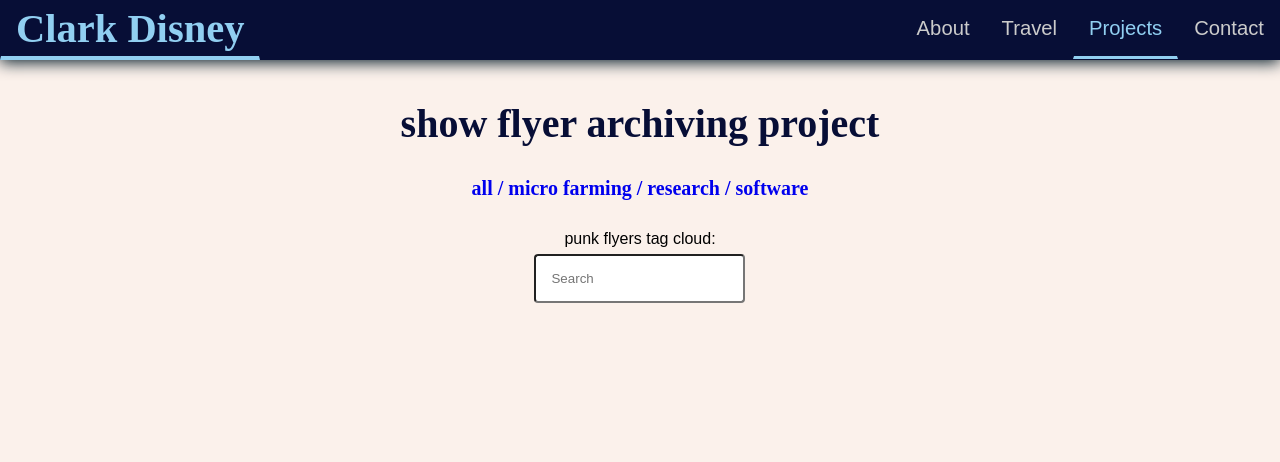
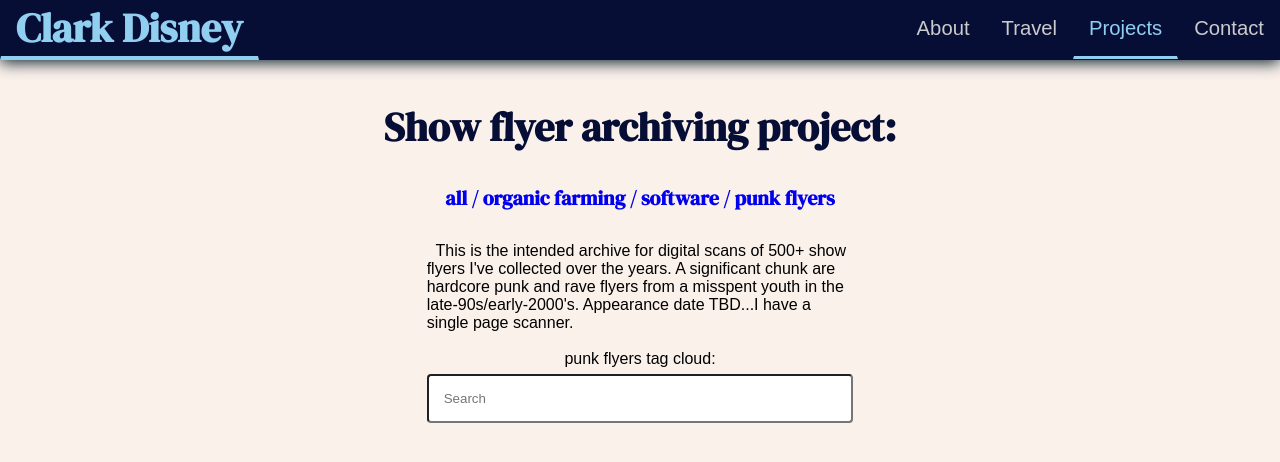
Before and after one commit to clarkadisney/clarkadisney.github.io, a Jekyll site: the page built from punkflyers.html, in a window 1280 px wide. Shown: the top 462 px of the page. Built offline with Jekyll 4.4.1, drawn with Linux system fonts in a browser that asks for light colours; nearby versions of some CDN libraries.

Commit message:
Add files via upload

```diff
--- a/_layouts/default.html
+++ b/_layouts/default.html
@@ -5,7 +5,9 @@
 <link rel="shortcut icon" href="{{ "/faveico/favicon.ico" }}"  type="image/x-icon" />
 <link href="{{ "/assets/css/styles.css" }}" rel="stylesheet">
 <script src="https://cdn.jsdelivr.net/npm/jquery@3.5.1/dist/jquery.min.js"></script>
-
+<style>
+    @import url('https://fonts.googleapis.com/css2?family=DM+Serif+Display&display=swap');
+    </style>
 <link rel="stylesheet" href="https://cdn.jsdelivr.net/gh/fancyapps/fancybox@3.5.7/dist/jquery.fancybox.min.css" />
 <script src="https://cdn.jsdelivr.net/gh/fancyapps/fancybox@3.5.7/dist/jquery.fancybox.min.js"></script>
 
--- a/_layouts/punkflyers.html
+++ b/_layouts/punkflyers.html
@@ -1,19 +1,25 @@
 ---
 layout: default
 ---
-<a href='/index.html' style="text-decoration: none;"><div class='pagetitle'>show flyer archiving project</div>
+<a href='/index.html' style="text-decoration: none;"><div class='pagetitle'>Show flyer archiving project:</div>
 </a>
 <div class='projectsection'>
 	<a href='/index.html' style="text-decoration: none;"> all / </a>
-	<a href='/plants.html' style="text-decoration: none;"> micro farming / </a>
-    <!--a href='/punkflyers.html' style="text-decoration: none;">punk flyers / </a-->
-	<a href='/research.html' style="text-decoration: none;"> research / </a>
-	<a href='/software.html' style="text-decoration: none;">software</a>
+	<a href='/plants.html' style="text-decoration: none;"> organic farming / </a>
+	<a href='/software.html' style="text-decoration: none;"> software / </a>
+    <a href='/punkflyers.html' style="text-decoration: none;">punk flyers</a>
 </div>
 
 <div class='body-grid'>
+
 	<div class='grid-item'></div>
-	<div class='grid-item'>punk flyers tag cloud:</div>
+	<div class='grid-item'>
+		<div class='projectcard'>&nbsp&nbspThis is the intended archive for digital scans of 500+ show flyers I've collected over the years. A significant chunk are hardcore punk and rave flyers from a misspent youth in the late-90s/early-2000's. Appearance date TBD...I have a single page scanner.</div>
+	</div>
+	<div class='grid-item'></div>
+
+	<div class='grid-item'></div>
+	<div class='grid-item'><br>punk flyers tag cloud:</div>
 	<div class='grid-item'></div>
 
 	<div class='grid-item'></div>
```
Also changed, not shown: _layouts/plants.html (+16 -6 lines), _layouts/software.html (+11 -6 lines), index.html (+5 -6 lines).
